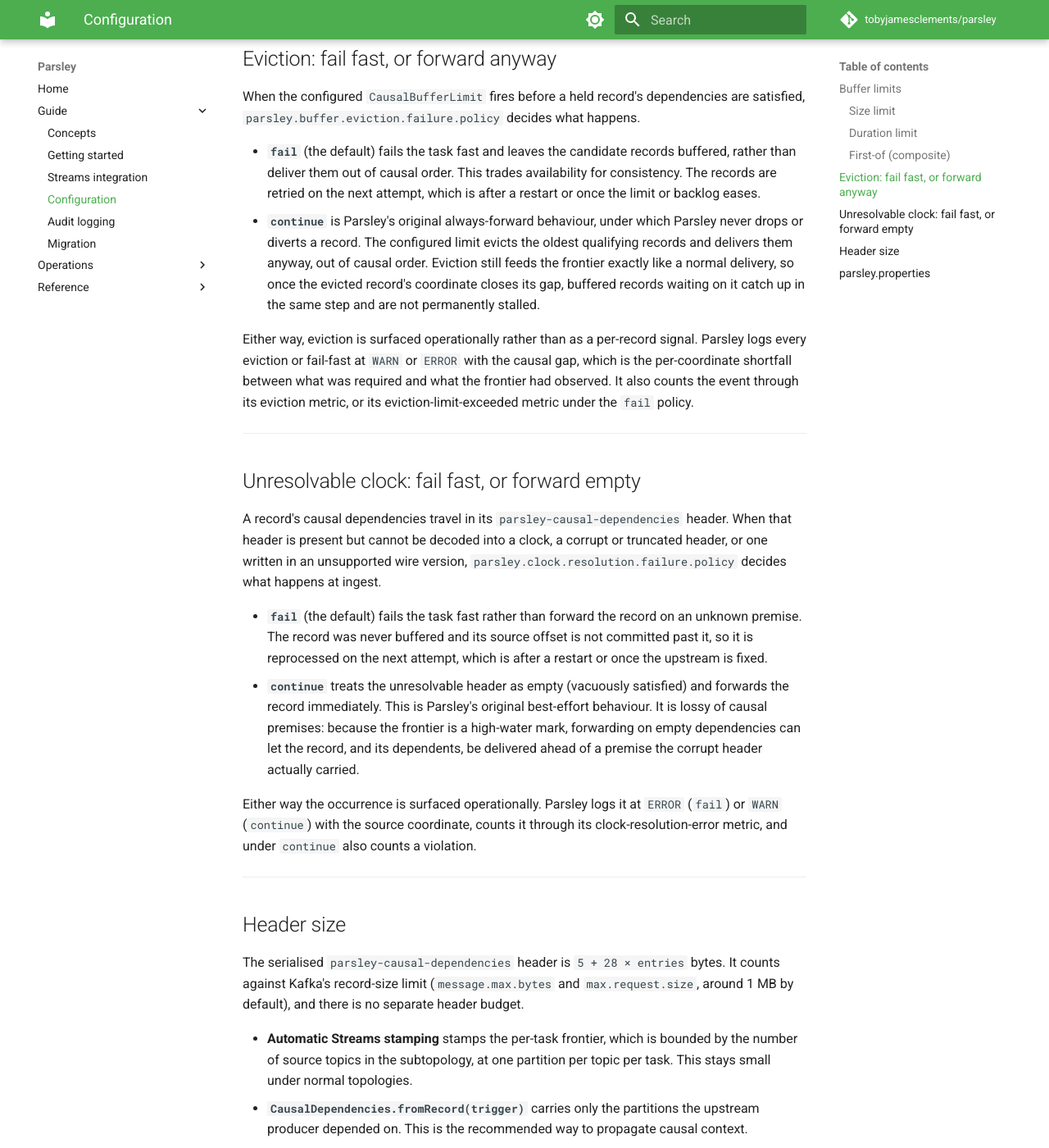
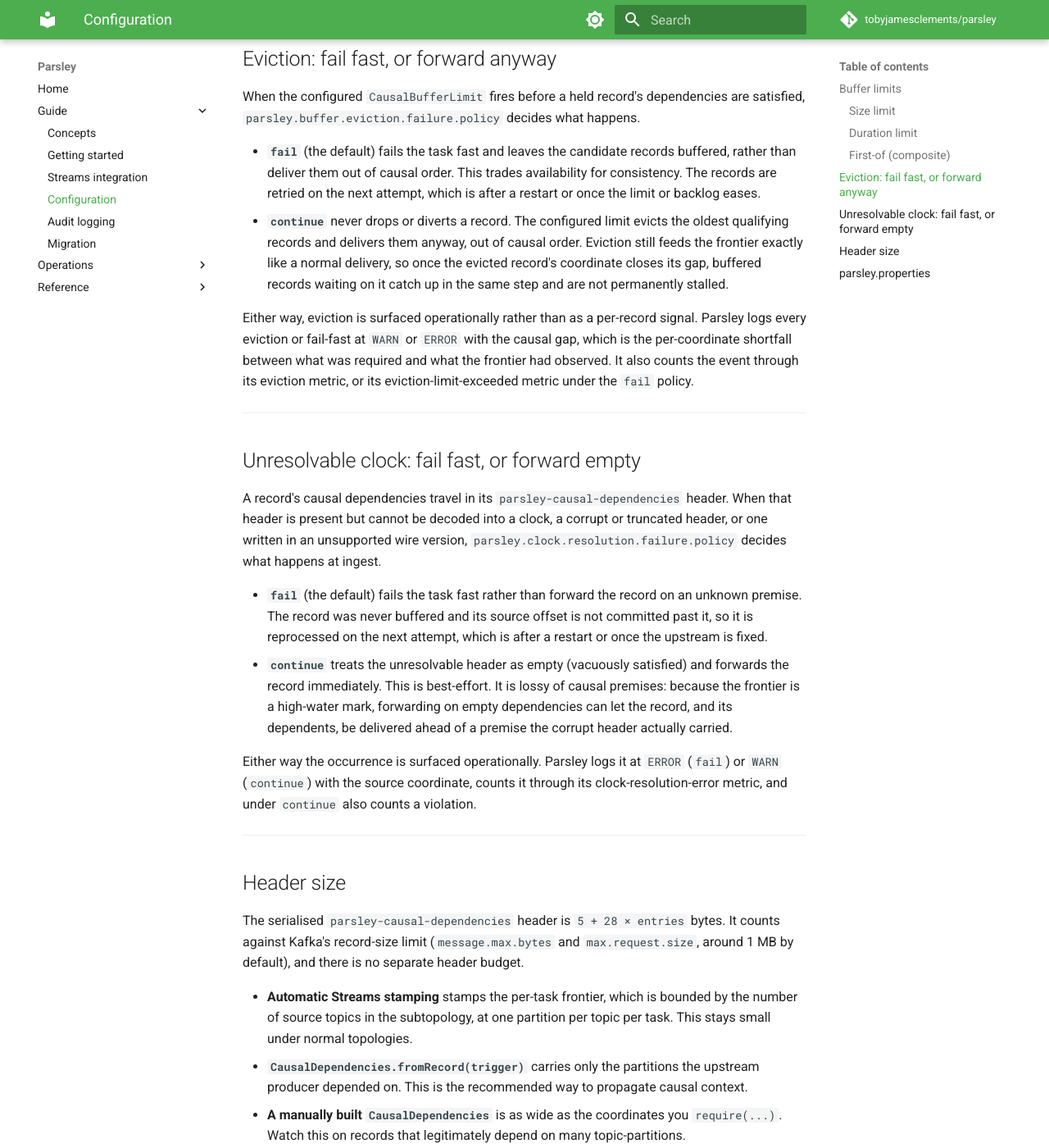
Before and after one commit to tobyjamesclements/parsley, an MkDocs documentation site: the page built from docs/configuration.md, in a window 1280 px wide and 1400 px high, scrolled down 1204 px. Shown: the whole window at 82% size. Built offline with MkDocs 1.6.1 and Material for MkDocs 9.7.7, drawn with Linux system fonts in a browser that asks for light colours; comment, search, counter and statistics services are not loaded; the version menu is left out; some of the changed text lies outside the part shown.

Commit message:
Drop allusions to a "previous" Parsley design in the docs
Parsley has not been released, so framing the continue failure policies
as restoring "Parsley's original ... behaviour" invents a history readers
will never have seen. Reword the five affected passages in configuration.md
and concepts.md to describe what continue does without implying a reversion.
The documented behaviour is unchanged; only the framing is.

Co-Authored-By: Claude Opus 4.8 <noreply@anthropic.com>
Claude-Session: https://claude.ai/code/session_01Nc6BvKqZMyU4emUvdJJvfT

```diff
--- a/docs/configuration.md
+++ b/docs/configuration.md
@@ -55,8 +55,7 @@ When the configured `CausalBufferLimit` fires before a held record's dependencie
 - **`fail`** (the default) fails the task fast and leaves the candidate records buffered, rather than
   deliver them out of causal order. This trades availability for consistency. The records are retried
   on the next attempt, which is after a restart or once the limit or backlog eases.
-- **`continue`** is Parsley's original always-forward behaviour, under which Parsley never drops or
-  diverts a record. The configured limit evicts the oldest qualifying records and delivers them
+- **`continue`** never drops or diverts a record. The configured limit evicts the oldest qualifying records and delivers them
   anyway, out of causal order. Eviction still feeds the frontier exactly like a normal delivery, so
   once the evicted record's coordinate closes its gap, buffered records waiting on it catch up in the
   same step and are not permanently stalled.
@@ -78,7 +77,7 @@ unsupported wire version, `parsley.clock.resolution.failure.policy` decides what
   The record was never buffered and its source offset is not committed past it, so it is reprocessed
   on the next attempt, which is after a restart or once the upstream is fixed.
 - **`continue`** treats the unresolvable header as empty (vacuously satisfied) and forwards the record
-  immediately. This is Parsley's original best-effort behaviour. It is lossy of causal premises:
+  immediately. This is best-effort. It is lossy of causal premises:
   because the frontier is a high-water mark, forwarding on empty dependencies can let the record, and
   its dependents, be delivered ahead of a premise the corrupt header actually carried.
 
@@ -124,7 +123,7 @@ parsley.buffer.deserialization.failure.policy = fail
 #   fail     (default) fails fast; the candidate records stay buffered rather than be
 #                      delivered out of causal order, which trades availability for consistency
 #   continue           evicts and forwards the records anyway, out of causal order
-#                      (logged and counted); this is Parsley's original always-forward behaviour
+#                      (logged and counted)
 parsley.buffer.eviction.failure.policy = fail
 
 # How an inbound record whose causal-dependencies header cannot be decoded is handled at ingest
@@ -154,5 +153,5 @@ case.
 
 `parsley.clock.resolution.failure.policy = fail` means that a record carrying a corrupt
 causal-dependencies header fails the task rather than be forwarded on unknown premises. Set it to
-`continue` to keep Parsley's original best-effort behaviour, which forwards such a record with empty
-dependencies, accepting that this is lossy of causal order.
+`continue` to forward such a record with empty dependencies, best-effort, accepting that this is
+lossy of causal order.
```
Also changed, not shown: docs/concepts.md (+1 -1 lines).
